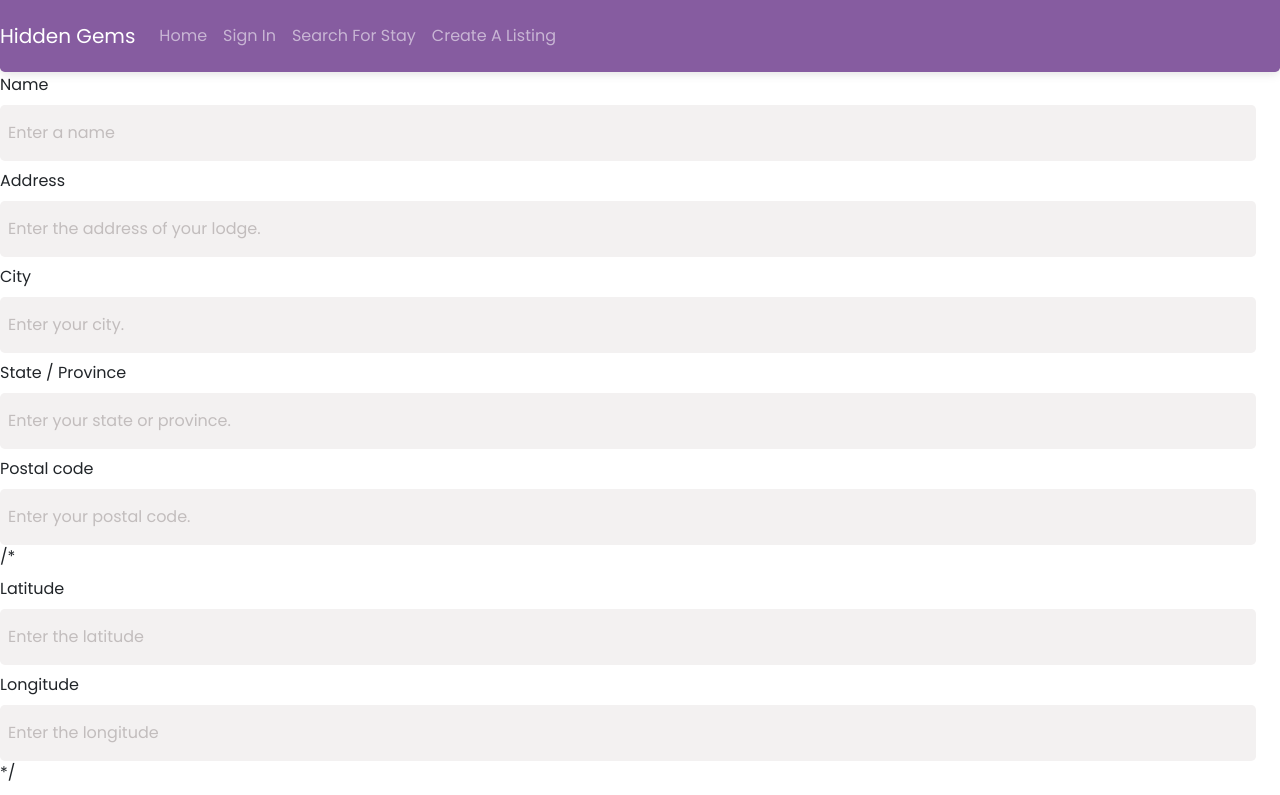
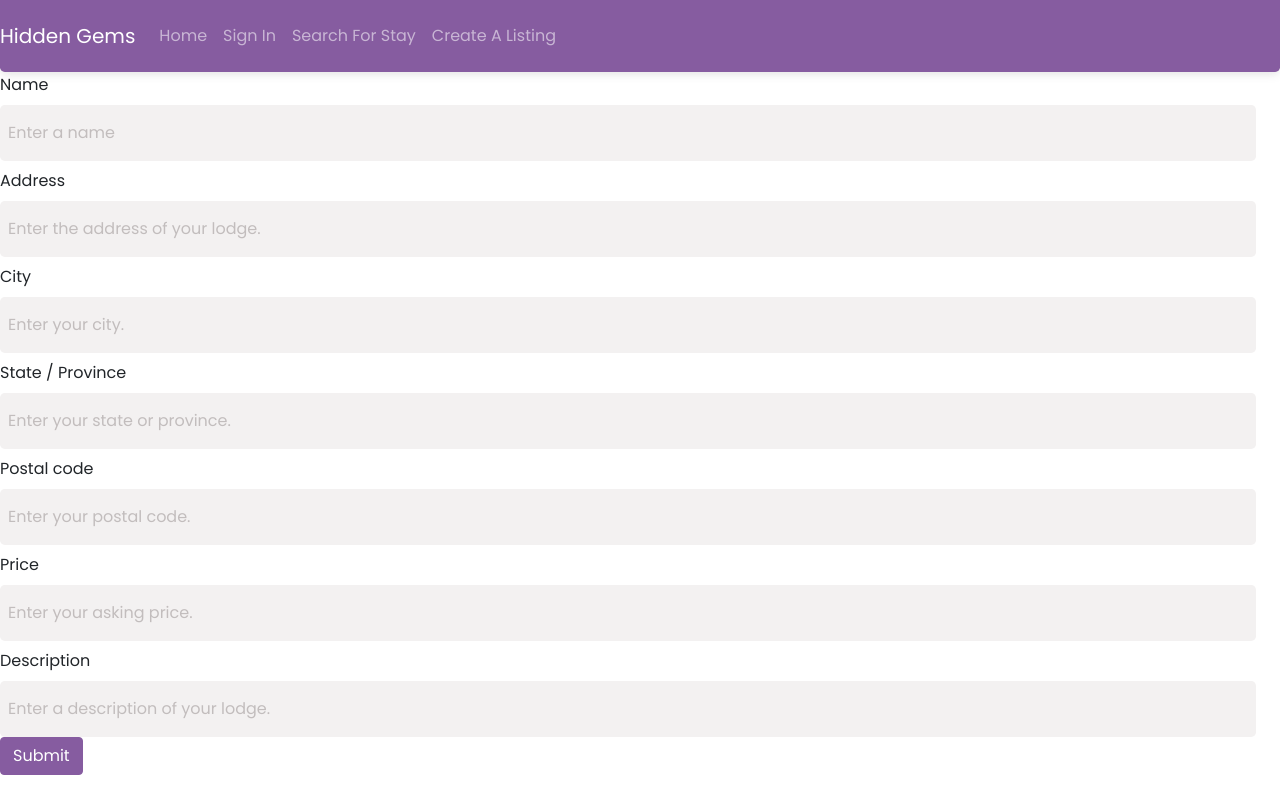
Before and after one commit to iB-B/iBB-Client, a React app: page /#/listings/create in a window 1280 px wide. Shown: the top 795 px of the page. Built offline with nearby package versions, Linux system fonts and the light colour scheme.

Commit message:
fixed errors on createlisting

```diff
--- a/src/components/CreateListing/CreateListing.js
+++ b/src/components/CreateListing/CreateListing.js
@@ -19,7 +19,7 @@ class CreateListing extends Component {
       city: '',
       stateProvince: '',
       postalCode: '',
-    /*  latitude: '',
+      /*  latitude: '',
       longitude: '', */
       price: '',
       description: ''
@@ -54,7 +54,7 @@ class CreateListing extends Component {
   }
 
   render () {
-    const { name, address, city, stateProvince, postalCode, latitude, longitude, price, description } = this.state
+    const { name, address, city, stateProvince, postalCode, /* latitude, longitude, */ price, description } = this.state
 
     return (
       <div className="row">
@@ -115,7 +115,7 @@ class CreateListing extends Component {
                 onChange={this.handleChange}
               />
             </Form.Group>
-          /*  <Form.Group controlId="latitude">
+            {/*  <Form.Group controlId="latitude">
               <Form.Label>Latitude</Form.Label>
               <Form.Control
                 required
@@ -136,7 +136,7 @@ class CreateListing extends Component {
                 placeholder="Enter the longitude"
                 onChange={this.handleChange}
               />
-            </Form.Group> */
+            </Form.Group> */}
             <Form.Group controlId="price">
               <Form.Label>Price</Form.Label>
               <Form.Control
```
